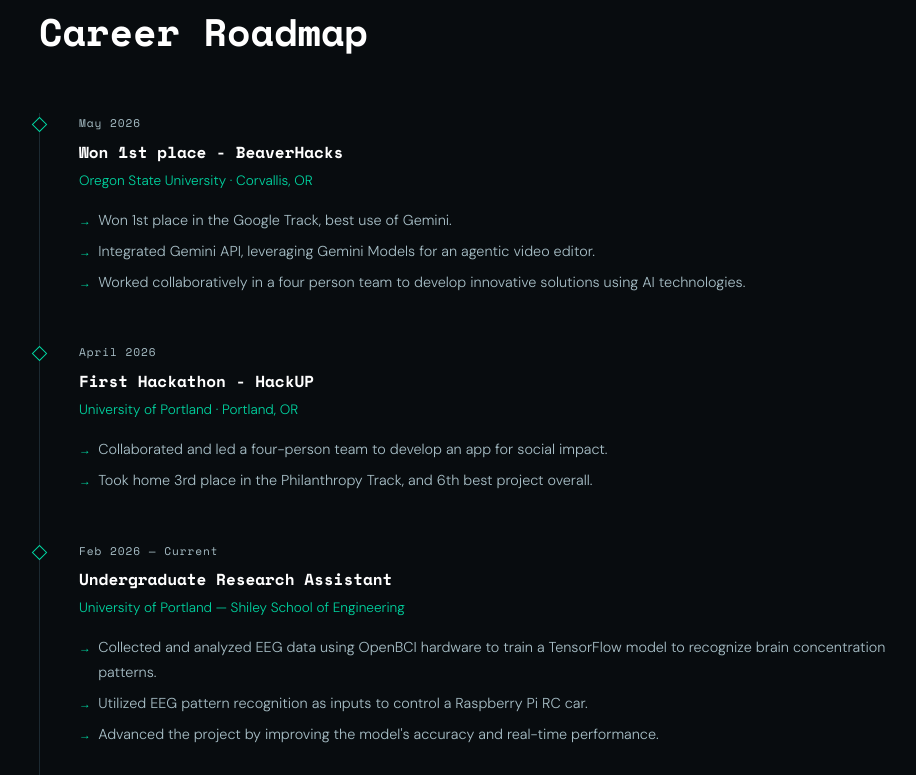
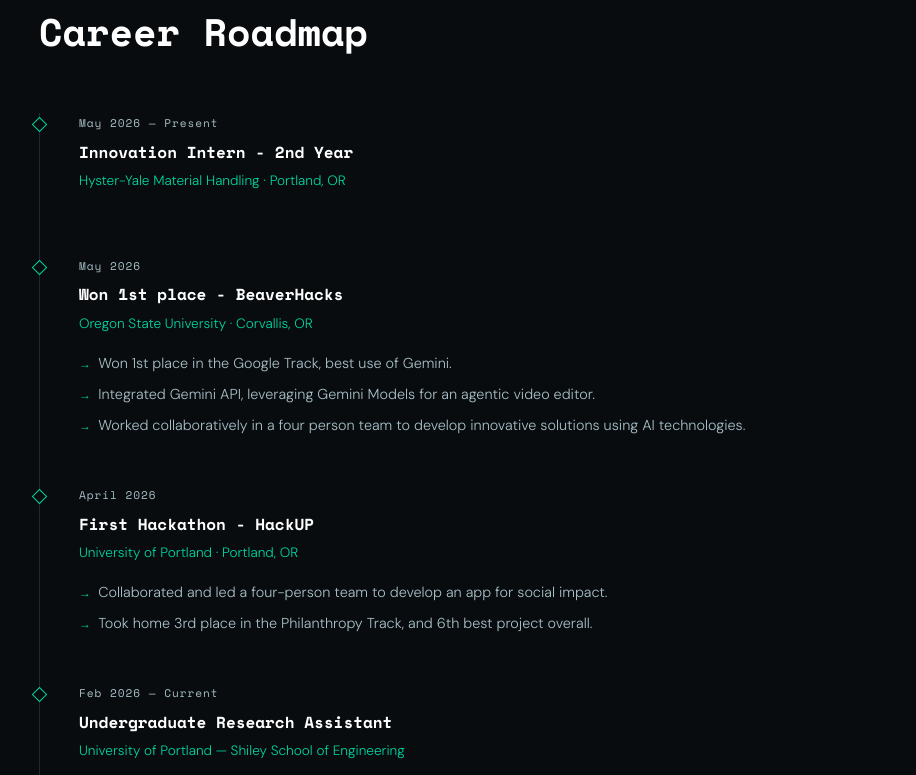
Before and after one commit to chengenli9/webportflio-2026, a plain HTML site: page index.html in a window 1280 px wide. Shown: the part 2367-3142 px from the top of the page, without its empty margins (153-1069 px from the left). Drawn offline with nearby package versions, Linux system fonts and the light colour scheme.

Commit message:
added info

```diff
--- a/index.html
+++ b/index.html
@@ -112,6 +112,15 @@
     <h2>Career Roadmap
     </h2>
     <div class="timeline">
+      <div class="exp-item">
+        <div class="exp-dot"></div>
+        <div class="exp-period">May 2026 — Present</div>
+        <div class="exp-title">Innovation Intern - 2nd Year</div>
+        <div class="exp-company">Hyster-Yale Material Handling · Portland, OR</div>
+        <ul class="exp-bullets">
+
+        </ul>
+      </div>
       <div class="exp-item">
         <div class="exp-dot"></div>
         <div class="exp-period">May 2026</div>
```
Also changed, not shown: 1 other file.
